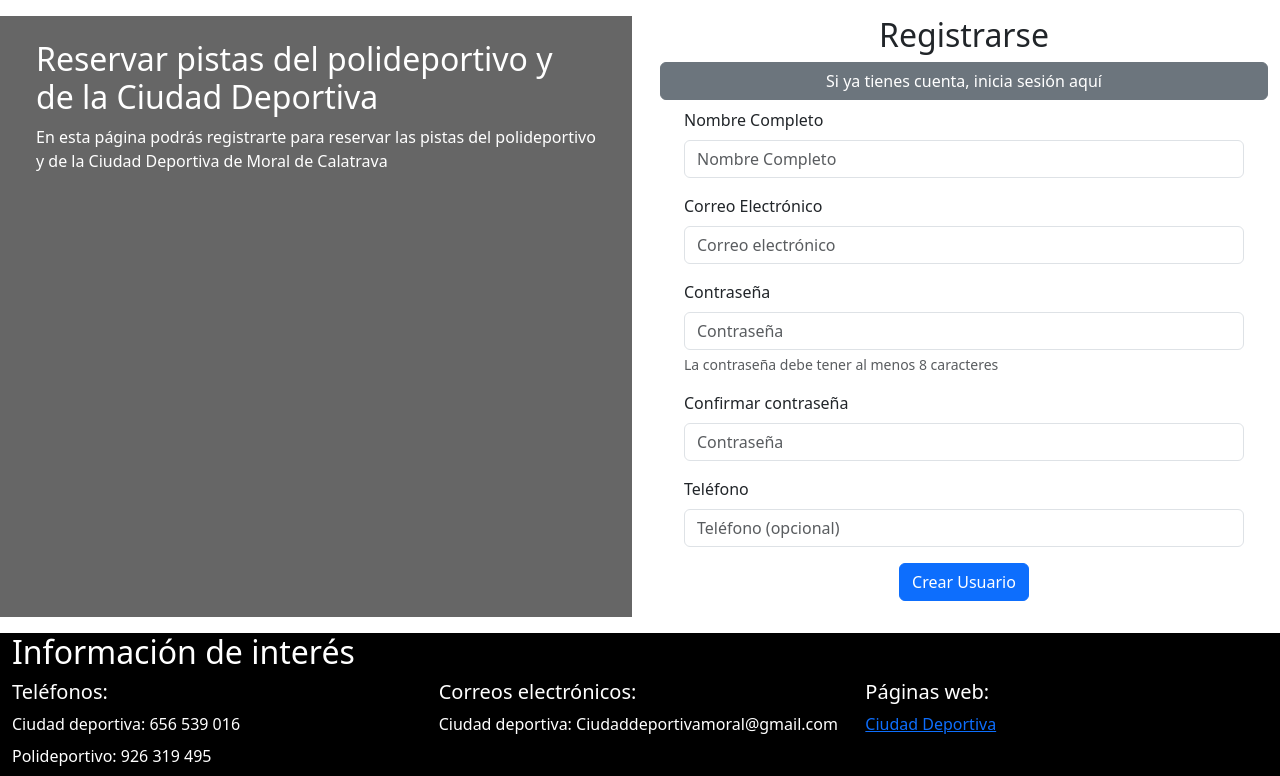
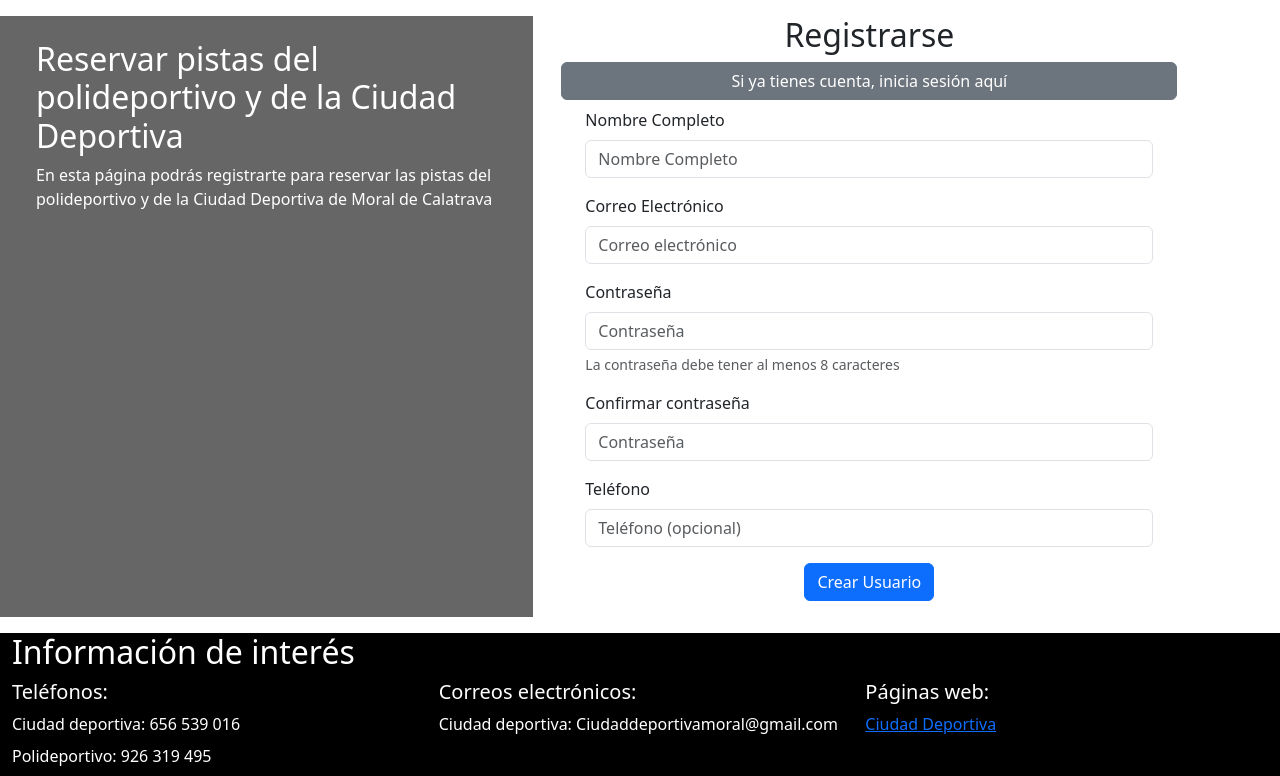
Before and after one commit to joseignaciosegovia/daw_proy_segovia_joseignacio_RPO, a PHP site: page /proyecto/ in a window 1280 px wide. Shown: the part 93-869 px from the top of the page. Run offline with PHP 8.4, Linux system fonts and the light colour scheme.

Commit message:
index.php responsive

```diff
--- a/index.php
+++ b/index.php
@@ -85,13 +85,13 @@
 
     <div class="container-fluid my-3">
         <div class="row column-gap-3">
-            <div class="col pt-4" id="informacionPrincipal">
+            <div class="col-12 col-md-5 pt-4" id="informacionPrincipal">
                 <div class="row px-4">
                     <h2>Reservar pistas del polideportivo y de la Ciudad Deportiva</h2>
                     <p>En esta página podrás registrarte para reservar las pistas del polideportivo y de la Ciudad Deportiva de Moral de Calatrava</p>
                 </div>
             </div>
-            <div class="col">
+            <div class="col-12 col-md-6">
                 <h2 class="d-flex justify-content-center">Registrarse</h2>
                 <a class="btn btn-secondary my-2 d-flex justify-content-center" href="public/accesoCliente.php">Si ya tienes cuenta, inicia sesión aquí</a>
 
@@ -152,15 +152,13 @@
                     <div class="mb-3 d-flex justify-content-center">
                         <button type="submit" class="btn btn-primary form-floating" name="crear">Crear Usuario</button>
                     </div>
-
                 </form>
             </div>
         </div>
     </div>
 
-
-    <?php
-        // Cargamos el pie
-        require_once "vista/template/footer.php";
-    }
-    ?>
+<?php
+    // Cargamos el pie
+    require_once "vista/template/footer.php";
+}
+?>
```
